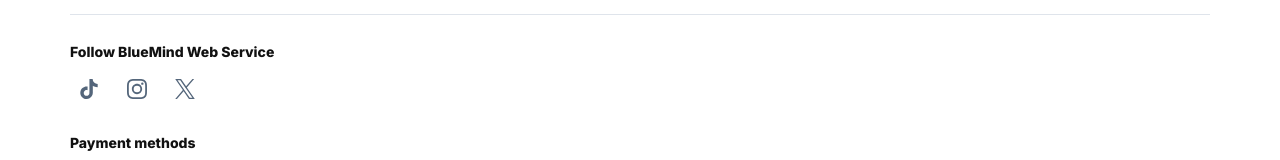
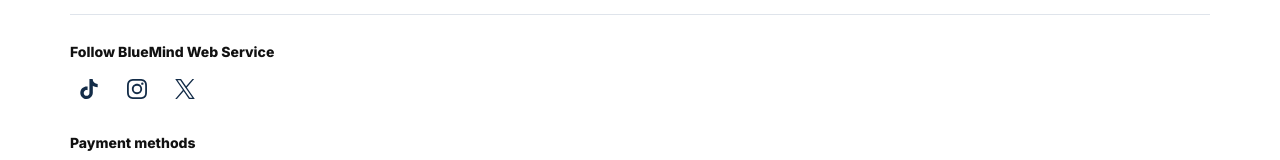
Before and after one commit to m1o223/bluem-ndwebs-rv-cefronend, a Next.js app: page / in a window 1280 px wide. Shown: the part 4284-4444 px from the top of the page. Built offline with nearby package versions, Linux system fonts and the light colour scheme; no server answers.

Commit message:
Link social media profiles

```diff
--- a/components/site-footer-config.ts
+++ b/components/site-footer-config.ts
@@ -14,9 +14,9 @@ export const footerConfig = {
   ],
   services: [["/services", "Website Design"], ["/quote", "Business Websites"], ["/quote", "Online Stores"], ["/quote", "Custom Websites"], ["/care", "BlueMind Care"]],
   social: [
-    { name: "TikTok", icon: "/images/footer/tiktok.svg", url: null },
-    { name: "Instagram", icon: "/images/footer/instagram.svg", url: null },
-    { name: "X", icon: "/images/footer/x.svg", url: null },
+    { name: "TikTok", icon: "/images/footer/tiktok.svg", url: "https://www.tiktok.com/@bluemind_ai?_r=1&_t=ZN-9BLvODcOezm" },
+    { name: "Instagram", icon: "/images/footer/instagram.svg", url: "https://www.instagram.com/bluemind_ai?srtk=NmlsbG52bjBneDQ3&utm_source=qr" },
+    { name: "X", icon: "/images/footer/x.svg", url: "https://x.com/bluemind_ai?s=11" },
   ] satisfies Social[],
   paymentMethods: [
     { name: "Klarna", asset: "/images/footer/klarna.svg" },
```
Also changed, not shown: 1 other file (tests, documents, lock files or other folders).
